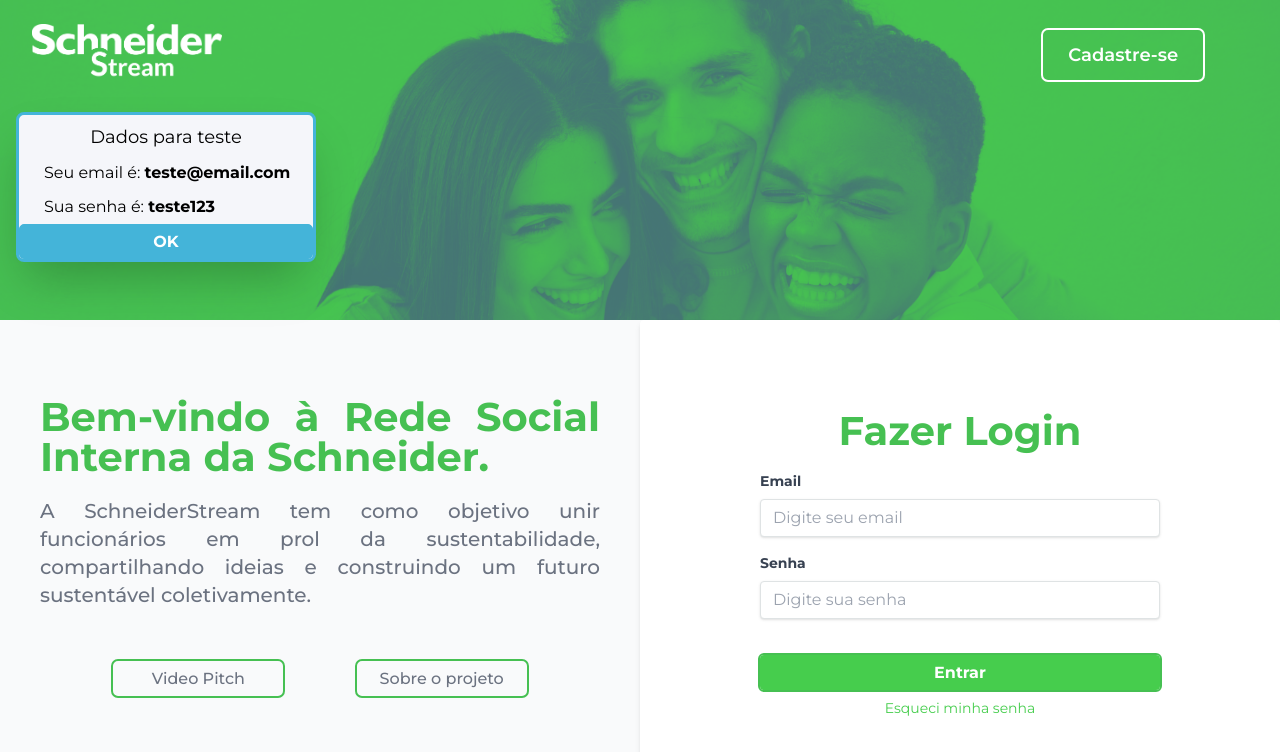
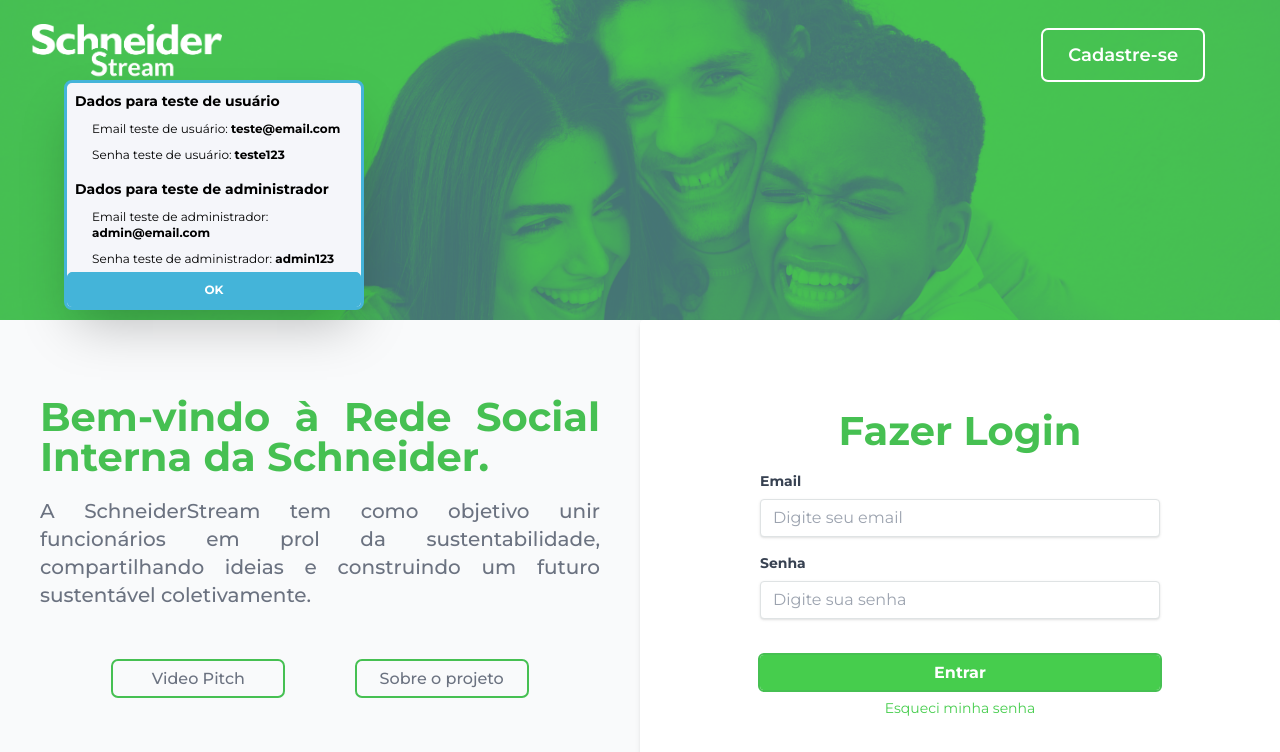
Before and after one commit to fiorellamejico/challenge-fiap, a React (Vite) app in the folder challenge-schneider/: page / in a window 1280 px wide. Shown: the top 752 px of the page. Built offline with nearby package versions, Linux system fonts and the light colour scheme; a web font is replaced by a local one.

Commit message:
criando login de administrador

```diff
--- a/challenge-schneider/src/pages/paginaInicial/index.jsx
+++ b/challenge-schneider/src/pages/paginaInicial/index.jsx
@@ -23,7 +23,7 @@ export default function PaginaInicial() {
                 <img className=' w-full h-full object-cover ' src={PESSOAS_IMG} alt="Pessoas rindo imagem duotônica" />
             </div>
 
-            <div  className=' w-full flex flex-col justify-center items-center h-fit lg:flex-row lg:h-3/5 '>
+            <div className=' w-full flex flex-col justify-center items-center h-fit lg:flex-row lg:h-3/5 '>
                 <div className=' w-70 md:w-1/2 p-10'>
                     <h1 className="titulo ">Bem-vindo à Rede Social Interna da Schneider.</h1>
                     <p id='copy01' className="text-justify text-xl font-thin">A SchneiderStream tem como objetivo unir funcionários em prol da sustentabilidade, compartilhando ideias e construindo um futuro sustentável coletivamente.</p>
@@ -40,10 +40,13 @@ export default function PaginaInicial() {
                 <div className='  w-full md:w-1/2 flex justify-center items-center h-full bg-white shadow-md rounded px-8'>
                     <FormularioDeLogin />
                 </div>
-                <dialog open={isDialogOpen} className=" fade-in-animation dialog shadow-2xl absolute top-28 left-4">
-                    <h1 className=' text-lg  text-center mt-2'>Dados para teste</h1>
-                    <p className="pdialog">Seu email é: <strong>teste@email.com</strong></p>
-                    <p className="pdialog">Sua senha é: <strong>teste123</strong></p>
+                <dialog open={isDialogOpen} className=" text-xs fade-in-animation dialog shadow-2xl absolute top-20 left-16">
+                    <h1 className=' ml-2 text-sm font-bold text mt-2'>Dados para teste de usuário</h1>
+                    <p className="pdialog">Email teste de usuário: <strong>teste@email.com</strong></p>
+                    <p className="pdialog">Senha teste de usuário: <strong>teste123</strong></p>
+                    <h1 className=' ml-2 text-sm font-bold text mt-4'>Dados para teste de administrador</h1>
+                    <p className="pdialog">Email teste de administrador: <strong>admin@email.com</strong></p>
+                    <p className="pdialog">Senha teste de administrador: <strong>admin123</strong></p>
                     <button className="botaodialog transition-all" onClick={() => setDialogOpen(false)}>OK</button>
                 </dialog>
             </div>
--- a/challenge-schneider/src/pages/paginaInicial/login/index.jsx
+++ b/challenge-schneider/src/pages/paginaInicial/login/index.jsx
@@ -11,12 +11,14 @@ export default function FormularioDeLogin() {
         resolver: yupResolver(schema)
     })
 
-    const [listaClientes, setListaClientes] = useState([])
+    // const [listaClientes, setListaClientes] = useState([])
 
     function inserirCliente(cliente) {
         if (cliente.email.trim() === 'teste@email.com' && cliente.senha === 'teste123') {
-            setListaClientes([...listaClientes, cliente])
+            // setListaClientes([...listaClientes, cliente])
             window.location.href = '/postagens';
+        } else if (cliente.email.trim() === 'admin@email.com' && cliente.senha === 'admin123') {
+            window.location.href = '/admin';
         } else {
             alert('Usuário e senha não foram encontrados no banco de dados.')
         }
```
